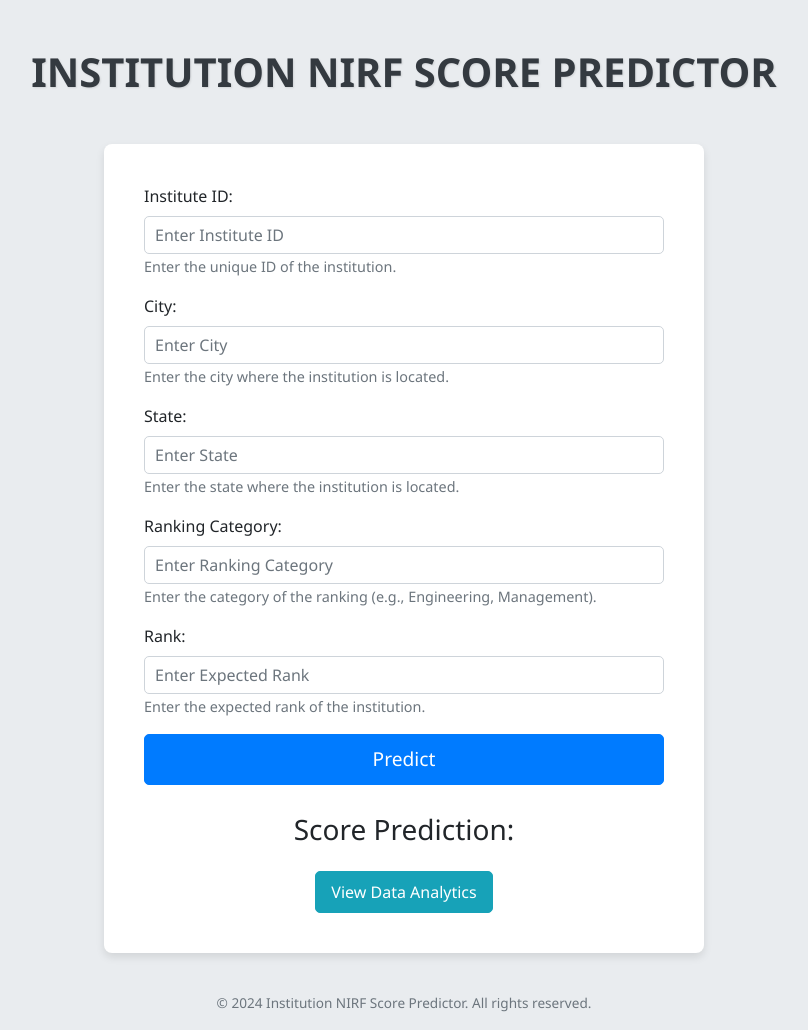
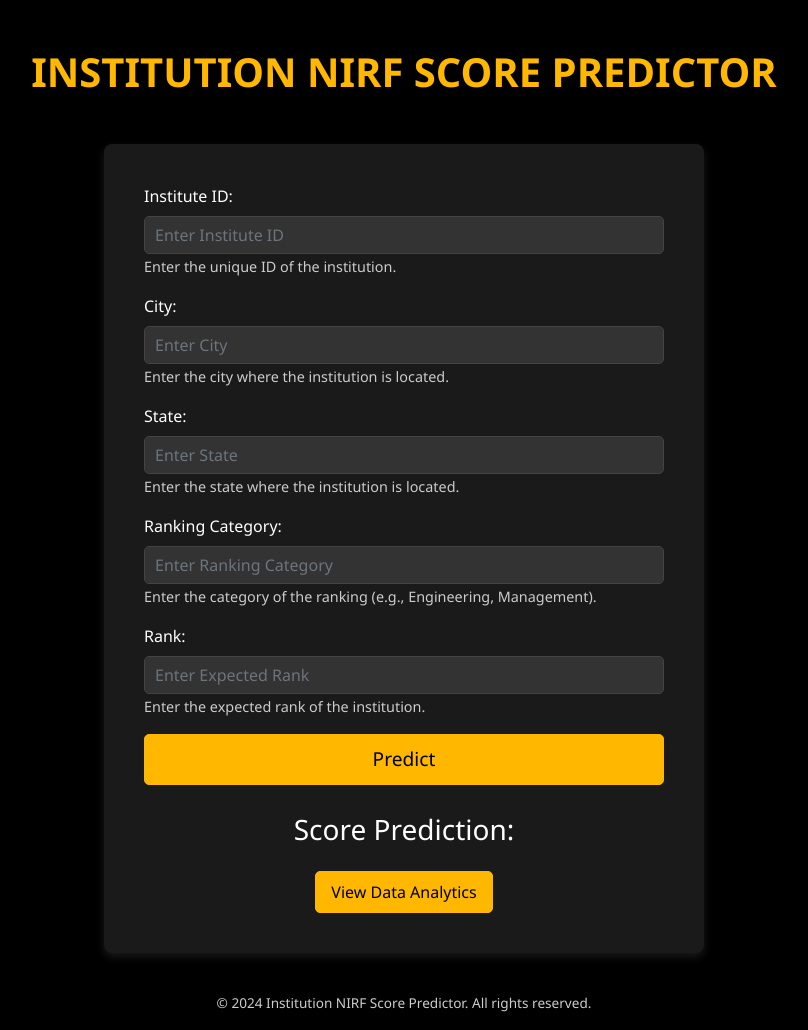
Before and after one commit to abimanyusridhar/MACHINELEARNING-NIRF, a Flask app: page / in a window 1280 px wide. Shown: the whole page, without its empty margins (236-1044 px from the left). Run offline with Flask 3, Linux system fonts and the light colour scheme; parts of the project's set-up code (start-up, migrations or seed data) failed here and were passed over; some libraries are stand-ins or nearby versions.

Commit message:
ui/ux change

```diff
--- a/templates/index.html
+++ b/templates/index.html
@@ -8,68 +8,82 @@
     <link rel="stylesheet" href="https://stackpath.bootstrapcdn.com/bootstrap/4.5.2/css/bootstrap.min.css">
     <style>
         body {
-            background-color: #e9ecef;
+            background-color: #000; /* Black background */
             font-family: 'Segoe UI', Tahoma, Geneva, Verdana, sans-serif;
+            color: #fff; /* White text */
         }
 
         .form-container {
-            background-color: #fff;
+            background-color: #1a1a1a; /* Dark grey for form background */
             padding: 40px;
             border-radius: 8px;
-            box-shadow: 0 4px 8px rgba(0, 0, 0, 0.1);
+            box-shadow: 0 4px 8px rgba(255, 255, 255, 0.1);
             max-width: 600px;
             margin: auto;
         }
 
         .form-group label {
             font-weight: 500;
+            color: #fff; /* White labels */
         }
 
         .form-control {
             border-radius: 5px;
             padding: 10px;
             font-size: 1rem;
+            background-color: #333; /* Dark background for inputs */
+            color: #fff; /* White text in inputs */
+            border: 1px solid #444; /* Border for inputs */
         }
 
         .btn-primary {
-            background-color: #007bff;
-            border-color: #007bff;
+            background-color: #ffb700; /* Yellow button */
+            border-color: #ffb700;
             font-size: 1.2rem;
             padding: 10px 20px;
             border-radius: 5px;
+            color: #000; /* Black text on the button */
         }
 
         .btn-primary:hover {
-            background-color: #0056b3;
-            border-color: #004085;
+            background-color: #e6a700; /* Slightly darker yellow on hover */
+            border-color: #e6a700;
         }
 
         .prediction-result {
             font-size: 2rem;
             font-weight: bold;
-            color: #28a745;
+            color: #ffb700; /* Yellow text for prediction result */
         }
 
         .title {
-            color: #343a40;
-            text-shadow: 1px 1px 2px rgba(0, 0, 0, 0.1);
+            color: #ffb700; /* Yellow title */
+            text-shadow: 1px 1px 2px rgba(0, 0, 0, 0.3); /* Subtle shadow for the title */
         }
 
         .info-text {
             font-size: 0.9rem;
-            color: #6c757d;
+            color: #ccc; /* Light grey info text */
         }
 
         .btn-info {
+            background-color: #ffb700; /* Yellow for secondary button */
+            color: #000; /* Black text */
             font-size: 1rem;
             padding: 8px 15px;
             border-radius: 5px;
+            border-color: #ffb700;
+        }
+
+        .btn-info:hover {
+            background-color: #e6a700;
+            border-color: #e6a700;
         }
 
         .footer {
             margin-top: 40px;
             text-align: center;
-            color: #6c757d;
+            color: #ccc; /* Light grey text for the footer */
             font-size: 0.85rem;
         }
     </style>
```
Also changed, not shown: templates/analytics.html (+24 -7 lines).
